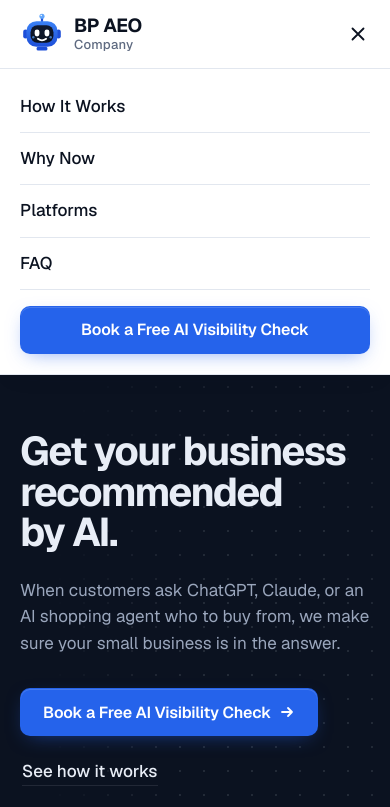
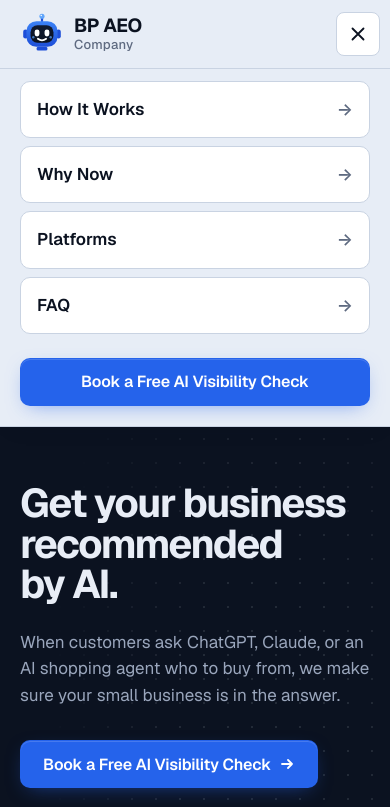
Before and after one commit to benperi3605-hub/bp-aeo-site, a plain HTML site: page index.html in a window 390 px wide. Both pictures are taken after a click on the button "Open menu". Shown: the top 807 px of the page. Drawn offline with nearby package versions, Linux system fonts and the light colour scheme.

Commit message:
Tinted nav bar with section pills and active-section highlight

```diff
--- a/index.html
+++ b/index.html
@@ -9,7 +9,7 @@
 <meta property="og:title" content="BP AEO: Get your business recommended by AI">
 <meta property="og:description" content="When customers ask ChatGPT, Claude, or an AI shopping agent who to buy from, we make sure your small business is in the answer.">
 <meta property="og:type" content="website">
-<meta name="theme-color" content="#FFFFFF">
+<meta name="theme-color" content="#E7EDF6">
 <link rel="preconnect" href="https://fonts.googleapis.com">
 <link rel="preconnect" href="https://fonts.gstatic.com" crossorigin>
 <link rel="stylesheet" href="https://fonts.googleapis.com/css2?family=Geist:wght@400;500;600;700&family=Geist+Mono:wght@400;500&display=swap">
@@ -142,12 +142,12 @@ img, svg { max-width: 100%; }
 .textlink span { border-bottom: 1px solid var(--navy-line); transition: border-color .15s ease; }
 .textlink:hover span { border-color: var(--on-dark); }
 
-/* Nav: white bar so it reads as its own element above the dark hero */
+/* Nav: tinted bar so it reads as its own element over both the dark hero and the white sections */
 .nav {
   position: sticky; top: env(safe-area-inset-top, 0px); z-index: 50;
-  background: var(--paper);
-  border-bottom: 1px solid var(--line);
-  box-shadow: 0 1px 0 rgba(11,18,32,.02), 0 8px 24px -16px rgba(11,18,32,.25);
+  background: #E7EDF6;
+  border-bottom: 1px solid #C9D3E2;
+  box-shadow: 0 8px 24px -18px rgba(11,18,32,.35);
   color: var(--ink);
 }
 .nav__inner { display: flex; align-items: center; justify-content: space-between; gap: 24px; height: 68px; }
@@ -158,31 +158,37 @@ img, svg { max-width: 100%; }
 .logo__name { font-weight: 700; font-size: 1.1875rem; letter-spacing: -0.02em; }
 .logo__sub { font-size: 0.8125rem; font-weight: 500; letter-spacing: 0.02em; color: var(--ink-3); margin-top: 2px; }
 .footer__brand .logo__sub { color: var(--on-dark-2); }
-.nav__links { display: none; list-style: none; margin: 0; padding: 0; gap: 4px; }
+.nav__links { display: none; list-style: none; margin: 0; padding: 4px; gap: 4px; background: rgba(255,255,255,.55); border: 1px solid #C9D3E2; border-radius: 999px; }
 .nav__links a {
-  display: inline-block; padding: 8px 12px; border-radius: 8px;
-  color: var(--ink-2); text-decoration: none; font-size: 0.9375rem; font-weight: 500;
-  transition: color .15s ease, background-color .15s ease;
+  display: inline-block; padding: 8px 16px; border-radius: 999px;
+  color: var(--ink-2); text-decoration: none; font-size: 0.9375rem; font-weight: 600;
+  transition: color .15s ease, background-color .15s ease, box-shadow .15s ease;
 }
-.nav__links a:hover { color: var(--ink); background: var(--mist); }
+.nav__links a:hover { color: var(--ink); background: #FFFFFF; }
+.nav__links a.is-active { color: var(--accent); background: #FFFFFF; box-shadow: 0 1px 2px rgba(11,18,32,.08), inset 0 0 0 1px #C9D3E2; }
 .nav__cta { display: none; }
 .menu-btn {
   display: inline-flex; align-items: center; justify-content: center;
   width: 44px; height: 44px; margin-right: -10px;
   background: transparent; border: 0; border-radius: 8px; color: var(--ink); cursor: pointer;
 }
-.menu-btn:hover { background: var(--mist); }
+.menu-btn { background: #FFFFFF; border: 1px solid #C9D3E2; }
+.menu-btn:hover { background: #FFFFFF; }
 .menu-btn svg { width: 22px; height: 22px; }
 .menu-btn .icon-close { display: none; }
 .menu-btn[aria-expanded="true"] .icon-open { display: none; }
 .menu-btn[aria-expanded="true"] .icon-close { display: block; }
 
-.mobile-menu { border-top: 1px solid var(--line); padding-block: 12px 20px; background: var(--paper); }
+.mobile-menu { border-top: 1px solid #C9D3E2; padding-block: 12px 20px; background: #E7EDF6; }
 .mobile-menu ul { list-style: none; margin: 0 0 16px; padding: 0; display: grid; }
 .mobile-menu a:not(.btn) {
-  display: block; padding: 12px 0; color: var(--ink); text-decoration: none; font-size: 1.0625rem; font-weight: 500;
-  border-bottom: 1px solid var(--line);
+  display: flex; align-items: center; justify-content: space-between;
+  padding: 14px 16px; margin-bottom: 8px; border-radius: 10px;
+  background: #FFFFFF; border: 1px solid #C9D3E2;
+  color: var(--ink); text-decoration: none; font-size: 1.0625rem; font-weight: 600;
 }
+.mobile-menu a:not(.btn)::after { content: "\2192"; color: var(--ink-3); }
+.mobile-menu a:not(.btn).is-active { color: var(--accent); border-color: var(--accent); }
 .mobile-menu .btn { width: 100%; }
 
 @media (min-width: 900px) {
@@ -845,6 +851,21 @@ img, svg { max-width: 100%; }
     }
   });
 
+  // Highlight the nav link for the section currently on screen
+  var navLinks = Array.prototype.slice.call(document.querySelectorAll('.nav__links a[href^="#"], .mobile-menu a[href^="#"]'));
+  var sections = ['how', 'why', 'platforms', 'faq'].map(function (id) { return document.getElementById(id); }).filter(Boolean);
+  function setActive(id) {
+    navLinks.forEach(function (a) { a.classList.toggle('is-active', a.getAttribute('href') === '#' + id); });
+  }
+  if ('IntersectionObserver' in window && sections.length) {
+    var current = '';
+    var spy = new IntersectionObserver(function (entries) {
+      entries.forEach(function (en) { if (en.isIntersecting) { current = en.target.id; setActive(current); } });
+      if (window.scrollY < 200) setActive('');
+    }, { rootMargin: '-40% 0px -55% 0px', threshold: 0 });
+    sections.forEach(function (s) { spy.observe(s); });
+  }
+
   // Year
   var y = document.getElementById('year');
   if (y) y.textContent = new Date().getFullYear();
```
